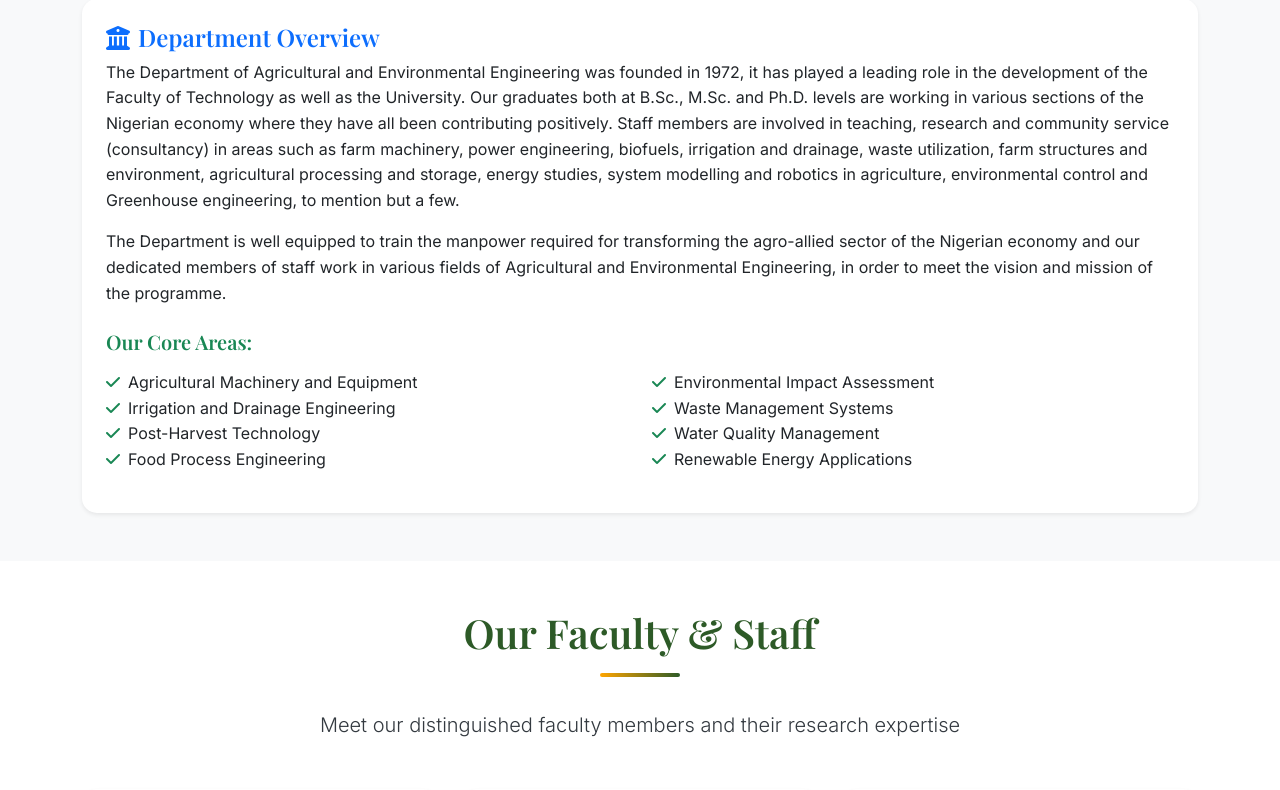
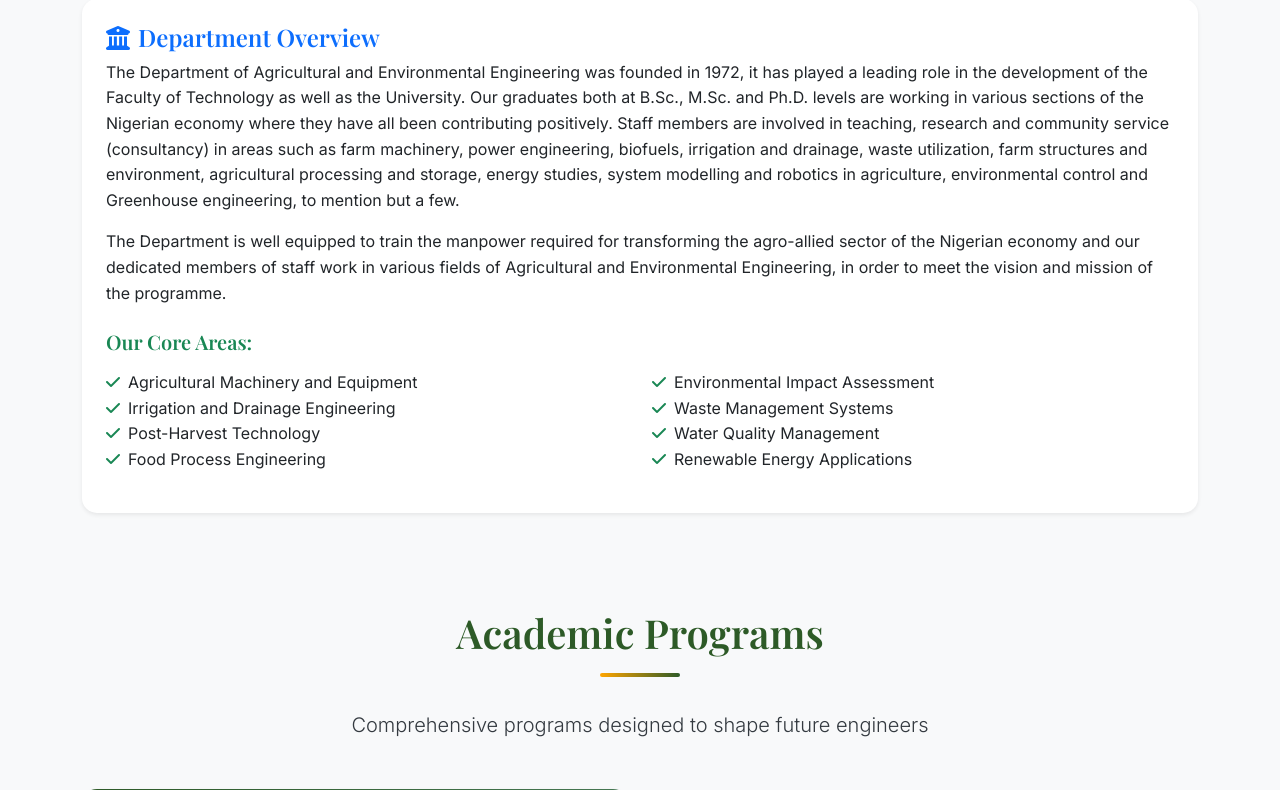
Before and after one commit to olateju243834-afk/AEE, a Flask app: page / in a window 1280 px wide. Shown: the part 1349-2139 px from the top of the page. Run offline with Flask 3, Linux system fonts and the light colour scheme; some libraries are stand-ins or nearby versions.

Commit message:
Update index.html

```diff
--- a/templates/index.html
+++ b/templates/index.html
@@ -39,7 +39,7 @@
                 <ul class="navbar-nav ms-auto">
                     <li class="nav-item"><a class="nav-link" href="#home">Home</a></li>
                     <li class="nav-item"><a class="nav-link" href="{{url_for('payment')}}">Payment</a></li>
-                    <li class="nav-item"><a class="nav-link" href="#staff">Staff</a></li>
+                    <li class="nav-item"><a class="nav-link" href="{{url_for('staff')}}">Staff</a></li>
                     <li class="nav-item"><a class="nav-link" href="#programs">Programs</a></li>
                     <li class="nav-item"><a class="nav-link" href="#resources">Resources</a></li>
                     <li class="nav-item"><a class="nav-link" href="{{url_for('news')}}">News</a></li>
@@ -165,7 +165,7 @@ production, design and utilization of agricultural and natural resources for sel
         </div>
     </section>
 
-    <!-- Staff & Faculty Section -->
+    <!-- Staff & Faculty Section
     <section id="staff" class="py-5">
         <div class="container">
             <div class="text-center mb-5">
@@ -174,7 +174,7 @@ production, design and utilization of agricultural and natural resources for sel
                 <p class="lead">Meet our distinguished faculty members and their research expertise</p>
             </div>
             <div class="row">
-                <!-- HOD -->
+                <!-- HOD
                 <div class="col-lg-4 col-md-6 mb-4">
                     <div class="staff-card card shadow-sm h-100">
                         <div class="card-body text-center">
@@ -191,7 +191,7 @@ production, design and utilization of agricultural and natural resources for sel
                     </div>
                 </div>
 
-                <!-- Faculty Member 2 -->
+                <!-- Faculty Member 2
                 <div class="col-lg-4 col-md-6 mb-4">
                     <div class="staff-card card shadow-sm h-100">
                         <div class="card-body text-center">
@@ -208,7 +208,7 @@ production, design and utilization of agricultural and natural resources for sel
                     </div>
                 </div>
 
-                <!-- Faculty Member 3 -->
+                <!-- Faculty Member 3
                 <div class="col-lg-4 col-md-6 mb-4">
                     <div class="staff-card card shadow-sm h-100">
                         <div class="card-body text-center">
@@ -227,7 +227,7 @@ production, design and utilization of agricultural and natural resources for sel
                     </div>
                 </div>
 
-                <!-- Faculty Member 4 -->
+                <!-- Faculty Member 4
                 <div class="col-lg-4 col-md-6 mb-4">
                     <div class="staff-card card shadow-sm h-100">
                         <div class="card-body text-center">
@@ -245,7 +245,7 @@ production, design and utilization of agricultural and natural resources for sel
                     </div>
                 </div>
 
-                <!-- Faculty Member 5 -->
+                <!-- Faculty Member 5
                 <div class="col-lg-4 col-md-6 mb-4">
                     <div class="staff-card card shadow-sm h-100">
                         <div class="card-body text-center">
@@ -282,7 +282,7 @@ production, design and utilization of agricultural and natural resources for sel
                 </div>
 
 
-                <!-- Administrative Staff -->
+                <!-- Administrative Staff
                 <div class="col-lg-4 col-md-6 mb-4">
                     <div class="staff-card card shadow-sm h-100">
                         <div class="card-body text-center">
@@ -363,7 +363,7 @@ production, design and utilization of agricultural and natural resources for sel
 
             </div>
         </div>
-    </section>
+    </section>-->
 
     <!-- Academic Programs Section -->
     <section id="programs" class="py-5 bg-light">
```
